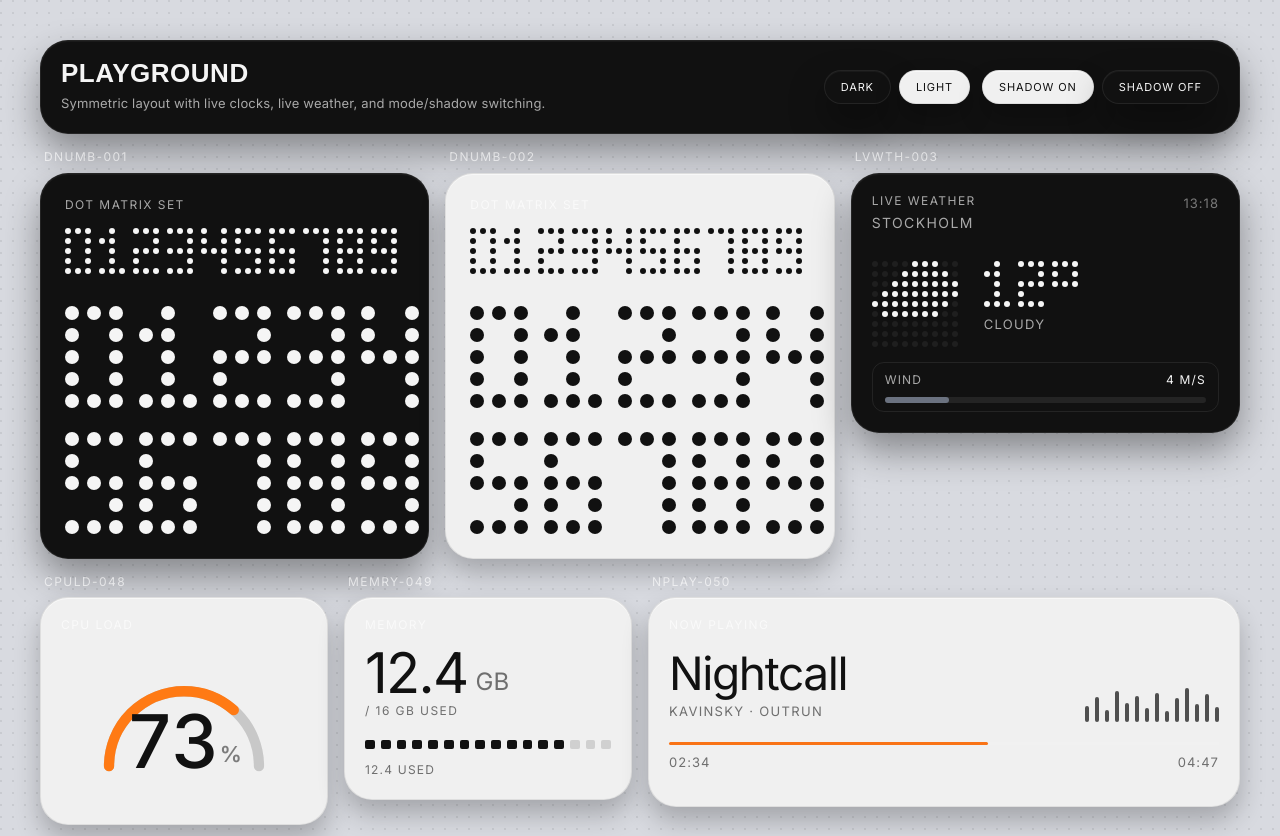
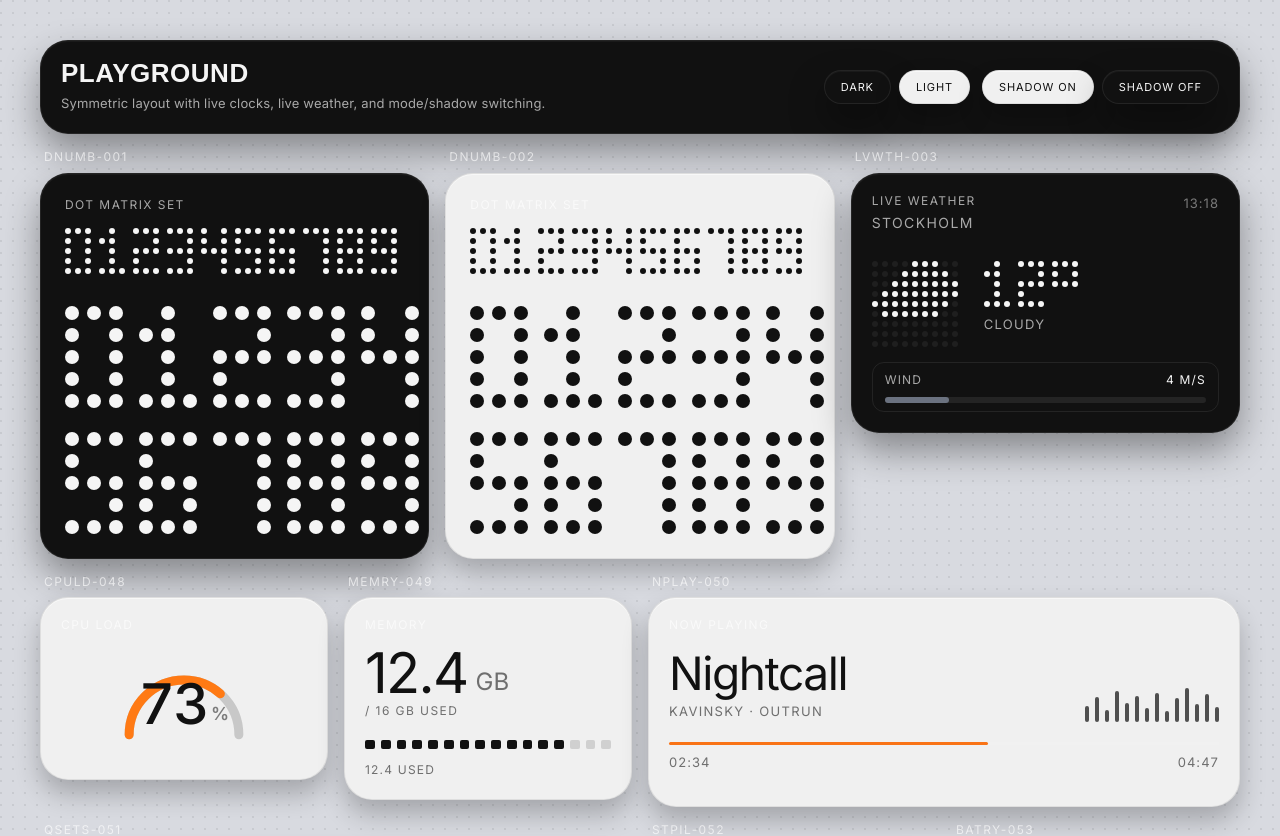
Before and after one commit to jobbsystemrapporter/codex_nothing, a React (Vite) app: page / in a window 1280 px wide. Shown: the top 836 px of the page. Built offline with nearby package versions, Linux system fonts and the light colour scheme; no server answers; a web font is replaced by a local one.

Commit message:
fix: rebalance CPULD-048 size and alignment to reference

```diff
--- a/src/design/widgets/CpuLoadGaugeCard.tsx
+++ b/src/design/widgets/CpuLoadGaugeCard.tsx
@@ -8,7 +8,7 @@ type CpuLoadGaugeCardProps = {
 
 export function CpuLoadGaugeCard({ value, light = true }: CpuLoadGaugeCardProps) {
   const clamped = Math.max(0, Math.min(100, value));
-  const radius = 73;
+  const radius = 52;
   const circumference = Math.PI * radius;
   const progress = (clamped / 100) * circumference;
   const textColor = light ? "#111111" : "#f5f5f5";
@@ -16,36 +16,36 @@ export function CpuLoadGaugeCard({ value, light = true }: CpuLoadGaugeCardProps)
   const trackColor = light ? "rgba(17,17,17,0.18)" : "rgba(245,245,245,0.2)";
 
   return (
-    <Tile light={light} className="min-h-[228px] p-5">
+    <Tile light={light} className="min-h-[180px] p-4">
       <Label className={light ? "text-[rgba(17,17,17,0.62)]" : ""}>CPU LOAD</Label>
-      <div className="mt-3 flex flex-1 items-center justify-center">
-        <div className="relative h-[152px] w-[214px] max-w-full">
-          <svg className="h-full w-full" viewBox="0 0 206 148">
+      <div className="mt-2 flex items-center justify-center">
+        <div className="relative h-[118px] w-[154px] max-w-full">
+          <svg className="h-full w-full" viewBox="0 0 146 110">
             <path
-              d="M30,118 A73,73 0 0 1 176,118"
+              d="M21,88 A52,52 0 0 1 125,88"
               fill="none"
               stroke={trackColor}
               strokeLinecap="round"
-              strokeWidth="10"
+              strokeWidth="8.5"
             />
             <path
-              d="M30,118 A73,73 0 0 1 176,118"
+              d="M21,88 A52,52 0 0 1 125,88"
               fill="none"
               stroke="#ff7a14"
               strokeDasharray={`${progress} ${circumference}`}
               strokeLinecap="round"
-              strokeWidth="10"
+              strokeWidth="8.5"
             />
           </svg>
-          <div className="pointer-events-none absolute left-1/2 top-[96px] flex -translate-x-1/2 -translate-y-1/2 items-end gap-1">
+          <div className="pointer-events-none absolute left-1/2 top-[64px] flex -translate-x-1/2 -translate-y-1/2 items-end gap-1">
             <span
-              className="tabular-nums text-[74px] font-medium leading-[0.9] tracking-[-0.04em]"
+              className="tabular-nums text-[56px] font-medium leading-[0.88] tracking-[-0.04em]"
               style={{ color: textColor }}
             >
               {Math.round(clamped)}
             </span>
             <span
-              className="pb-[9px] text-[22px] font-semibold leading-none"
+              className="pb-[6px] text-[18px] font-semibold leading-none"
               style={{ color: mutedColor }}
             >
               %
```
